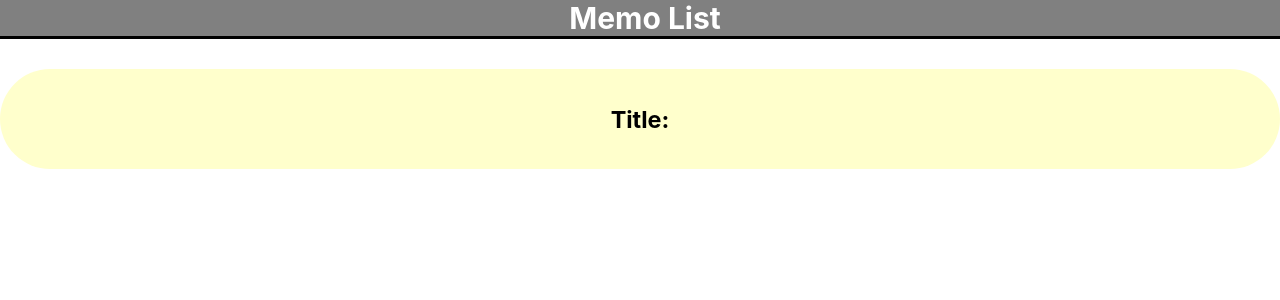
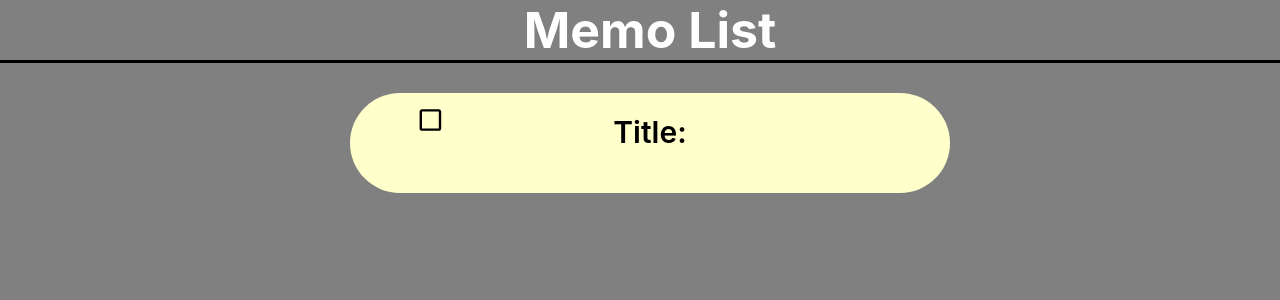
Before and after one commit to Pherrows/Memo-list, a React (Create React App) app: page /MemoItems in a window 1280 px wide. Shown: the top 300 px of the page. Built offline with nearby package versions, Linux system fonts and the light colour scheme; the HTML template or start-up script is replaced by a standard one.

Commit message:
6-15 학원

```diff
--- a/package.json
+++ b/package.json
@@ -11,7 +11,9 @@
     "react-icons": "^4.9.0",
     "react-router-dom": "^6.12.0",
     "react-scripts": "5.0.1",
+    "react-uuid": "^2.0.0",
     "styled-components": "^5.3.11",
+    "uuid": "^9.0.0",
     "web-vitals": "^2.1.4"
   },
   "scripts": {
--- a/src/App.js
+++ b/src/App.js
@@ -4,17 +4,27 @@ import MainPage from "./component/page/MainPage";
 import MemoPage from "./component/page/MemoPage";
 import { useState } from "react";
 import MemoItems from "./component/page/MemoItems";
+import {v4 as uuidv4} from 'uuid'
 
-
+  const MainWrapper = styled.div`
+    background-color: gray;
+    height: 100vb;
+    width: 1300px;
+    margin: 0 auto;
+  `;
 
 const MainTitle = styled.div`
-  font-size: 30px;
+  font-size: 50px;
   text-align: center;
   font-weight: bold;
   color: white;
   background-color: gray;
-  padding-left: 10px;
+  /* padding-left: 10px; */
   border-bottom: 3px solid black;
+  width: 1300px;
+  display: flex;
+  align-items: center;
+  justify-content: center;
   /* height: 100vh; */
   /* z-index: -1; */
 `;
@@ -24,26 +34,38 @@ const MainTitle = styled.div`
 function App() {
 
   const [memo, setMemo] = useState([]);
-  // console.log(memo);
+
   const addMemo = (title, content) => {
     const newMemo = {
+      id: uuidv4(),
       title,
       content
     };
     setMemo(memo => memo.concat(newMemo));
   };
 
+  const amendMemo = (title, content) => {
+    const reMemo = {
+      title,
+      content
+    };
+    setMemo(memo);
+  }
+
 
   return (
 
-    <BrowserRouter  >
+  <BrowserRouter  >
+    <MainWrapper>
       <MainTitle>Memo List</MainTitle>
       <Routes>
         <Route path='/' element={<MainPage addMemo={addMemo} memo={memo} />}/>
-        <Route path="/MemoPage" element={<MemoPage memo={memo} addMemo={addMemo}/>}/>
+        <Route path="/MemoPage/" element={<MemoPage memo={memo} addMemo={addMemo} amendMemo={amendMemo}/>}/>
+        <Route path="/MemoPage/:memoId" element={<MemoPage memo={memo} addMemo={addMemo} amendMemo={amendMemo}/>}/>
         <Route path="/MemoItems" element={<MemoItems memo={memo} />}/>
       </Routes>
-    </BrowserRouter>
+      </MainWrapper>
+  </BrowserRouter>
 
   );
 }
--- a/src/component/button/Button.jsx
+++ b/src/component/button/Button.jsx
@@ -15,6 +15,8 @@ function Button(props) {
     align-items: center;
     /* margin-right: 500px; */
     justify-content: center;
+    margin-left: 20px;
+    margin-right: 20px;
   `;
 
 
--- a/src/component/page/MainPage.jsx
+++ b/src/component/page/MainPage.jsx
@@ -23,13 +23,13 @@ function MainPage({ addMemo, memo }) {
     <>
           <Main>
         <Button onClick={() => {navigate('/')}} title='Memo List' />
-        <Button onClick={() => {navigate('/MemoPage')}} title='New Memo' />
+        <Button onClick={() => {navigate('/MemoPage/')}} title='New Memo' />
         <Button title='Delete' />
       </Main>
 
       {memo.map((item, index) => (
         <MemoItems key={index} title={item.title} content={item.content}
-          memoId={index} navigate={navigate}
+          memoId={item.id} navigate={navigate}
         />
       ))}
     </>
--- a/src/component/page/MemoItems.jsx
+++ b/src/component/page/MemoItems.jsx
@@ -4,11 +4,11 @@ import MemoPage from './MemoPage';
 import Input from '../input/Input';
 import App from '../../App';
 import { useNavigate } from 'react-router-dom';
-
+import { MdCheckBox, MdCheckBoxOutlineBlank } from 'react-icons/md'
 const MemoItemsWrapper = styled.div`
   background-color: #ffffcc;
   border-radius: 60px;
-  width: 100%;
+  width: 600px;
   height: 100px;
   display: flex;
   align-items: center;
@@ -16,23 +16,56 @@ const MemoItemsWrapper = styled.div`
   flex-direction: column;
   z-index: 1;
   font-size: 20px;
+  margin: 0  auto;
   margin-top: 30px;
-  /* margin-left: 550px; */
+  flex: 1;
 `;
 
-function MemoItems({ memo, title, content, index, memoId,  }) {
-  // console.log(props);
-  // const {memo} = props;
+const Title = styled.div`
+  display: flex;
+  font-size: 30px;
+  align-items: center;
+  justify-content: center;
+  font-weight: 600;
+  margin-bottom: 250px;
+`;
+// const Lable = styled.label`
+//   width: 40px;
+// `;
+const Checkbox = styled.div`
+  cursor: pointer;
+  display: flex;
+  align-items: center;
+  justify-content: flex-start;
+  width: 1.8rem;
+  height: 1.8rem;
+  margin-right: 440px;
+  margin-top: 200px;
+  appearance: none;
+  /* border: 2px solid black; */
+  svg {
+    font-size: 150px;
+    margin-top: 40px;
+  }
+`;
+
+function MemoItems({ memo, title, content, index, memoId }) {
   const navigate = useNavigate();
 
-  // console.log(memo);
+    const [check, setCheck] = useState(false);
+
+    const onClick = e => {
+      setCheck(e.target.checked);
+    };
 
 
   return (
     <MemoItemsWrapper
-        onClick={() => {navigate(`/MemoPage/:memoId${memoId}`)}}
-    >
-      <h3>Title: {title}</h3>
+        onClick={(e) => {navigate(`/MemoPage/${memoId}`); e.stopPropagation()}}>
+        <Checkbox type='checkbox' onClick={onClick} checked={check}>
+          {check ? <MdCheckBox /> : <MdCheckBoxOutlineBlank />}
+        </Checkbox>
+      <Title>Title: {title}</Title>
     </MemoItemsWrapper>
   );
 
--- a/src/component/page/MemoPage.jsx
+++ b/src/component/page/MemoPage.jsx
@@ -1,7 +1,7 @@
-import React, { memo, useState } from 'react';
+import React, { memo, useEffect, useState } from 'react';
 import styled from 'styled-components';
 import Input from '../input/Input';
-import { useNavigate } from 'react-router-dom';
+import { useNavigate, useParams } from 'react-router-dom';
 import Button from '../button/Button';
 import MemoItems from './MemoItems';
 
@@ -20,7 +20,7 @@ const Container = styled.div`
 	width: 100%;
 	max-width: 720px;
   background-color: gray;
-
+	font-size: 20px;
 	& > * {
 		:not(:last-child) {
 			margin-bottom: 16px;
@@ -28,17 +28,34 @@ const Container = styled.div`
 	}
 `;
 
-function  MemoPage({addMemo}) {
+function  MemoPage({addMemo, memo, amendMemo}) {
+	const [title, setTitle] = useState('');
+	const [content, setContent] = useState('');
 
 	const navigate = useNavigate()
 
+	const {memoId} = useParams();
+
+	useEffect(() => {
+		if (memoId) {
+			const saveMemo = memo.find((m) => {
+				return m.id == memoId;
+			});
+			console.log(saveMemo);
+
+			setTitle(saveMemo?.title);
+			setContent(saveMemo?.content);
+		}
+	}, []);
 
 
-	const [title, setTitle] = useState('');
-	const [content, setContent] = useState('');
 
 	const handleAddMemo = (e) => {
-    addMemo(title, content);
+		if (memoId) {
+			amendMemo(title , content)
+		} else {
+			addMemo(title, content);
+		}
     setTitle('');
     setContent('');
 
@@ -73,7 +90,6 @@ function  MemoPage({addMemo}) {
 					onClick={(e) => {
             handleAddMemo()
 						navigate('/')
-
 					}}
 				/>
 			</Container>
```
Also changed, not shown: 1 other file (tests, documents, lock files or other folders).
